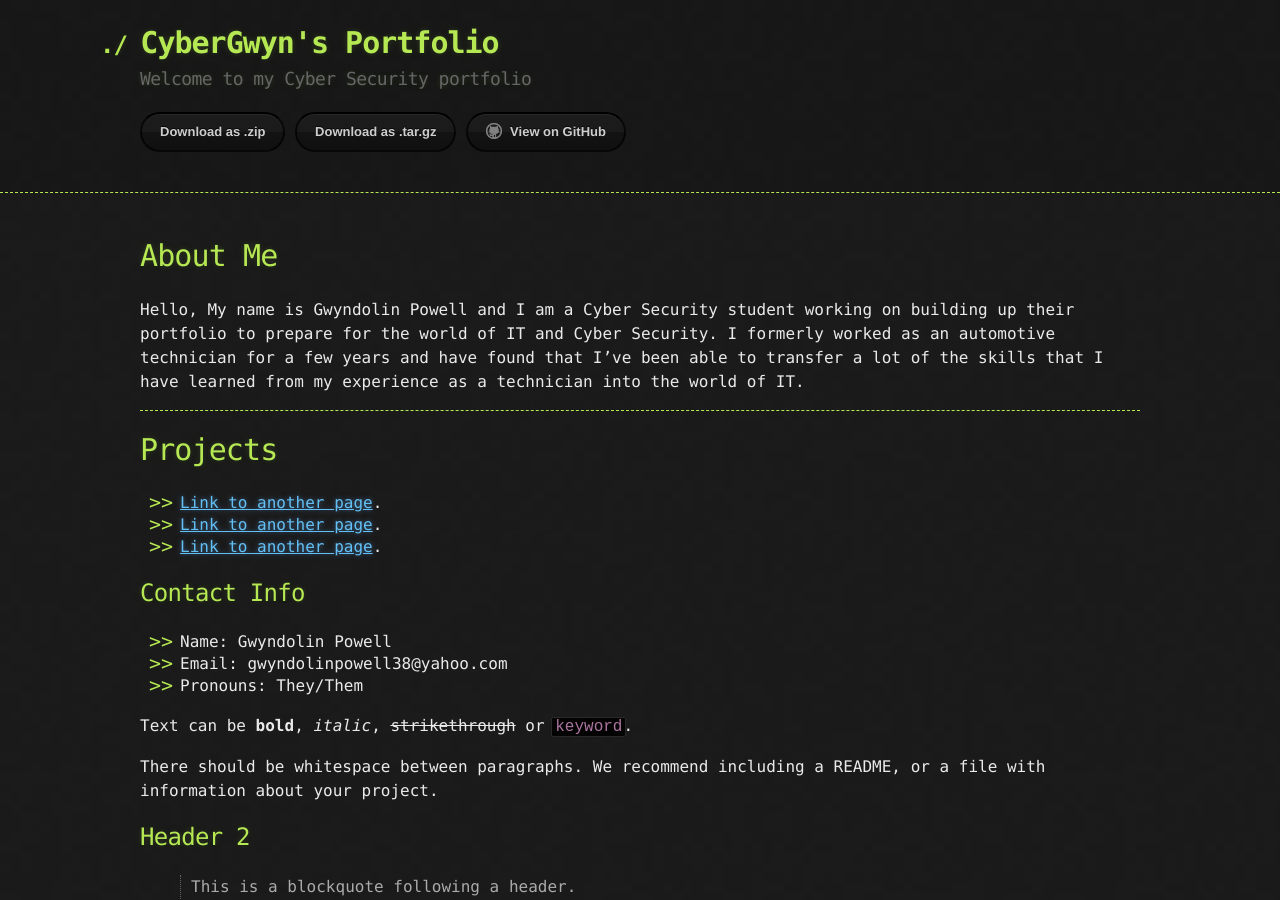
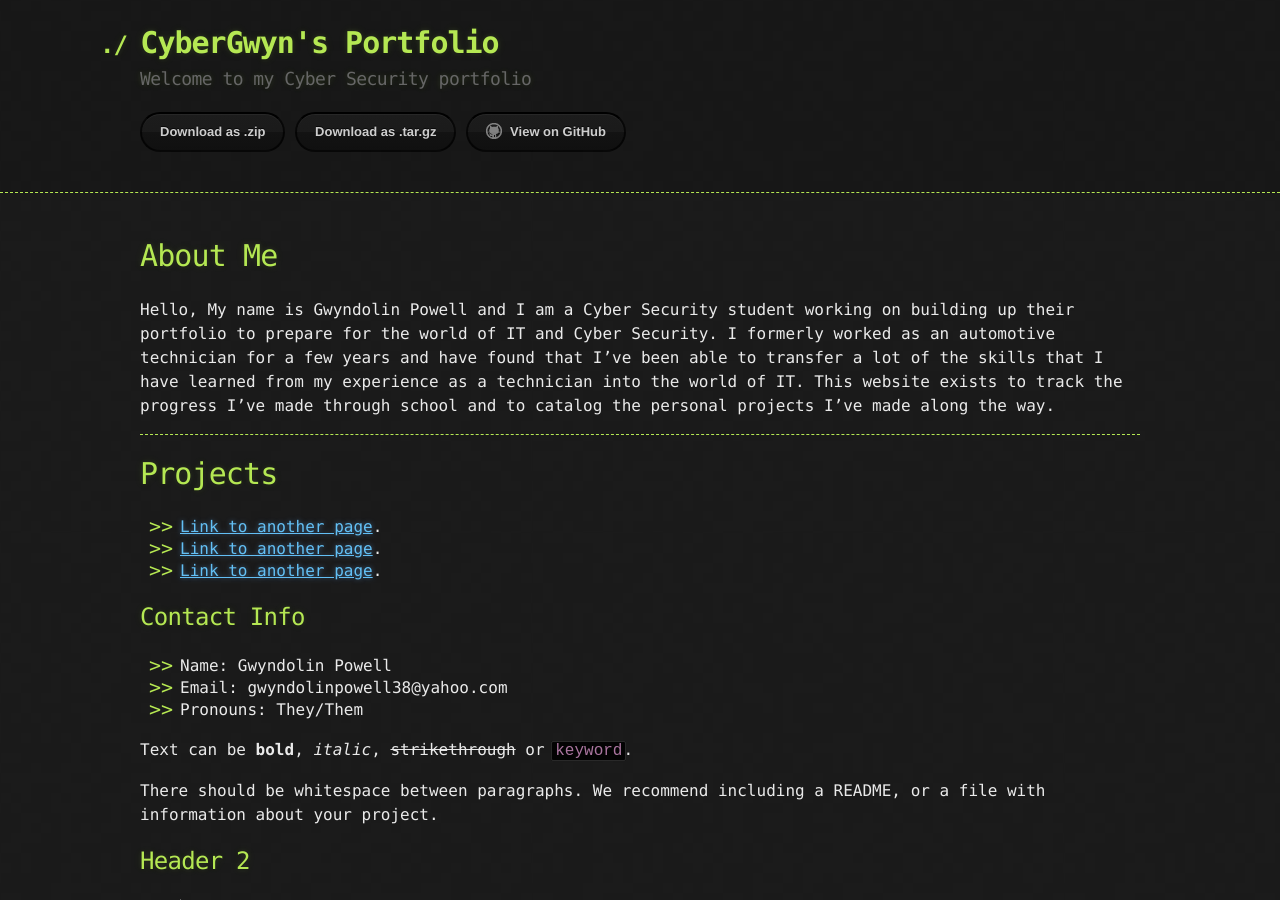
Before and after one commit to CyberGwyn/CyberGwyn.github.io, a Jekyll site: the page built from index.md, in a window 1280 px wide and 900 px high. Built offline with Jekyll 4.4.1, drawn with Linux system fonts in a browser that asks for light colours; our own code applies the rules of GitHub Pages for plain Markdown files.

Commit message:
Update index.md

```diff
--- a/index.md
+++ b/index.md
@@ -4,7 +4,7 @@
 
 # About Me
 
-Hello, My name is Gwyndolin Powell and I am a Cyber Security student working on building up their portfolio to prepare for the world of IT and Cyber Security. I formerly worked as an automotive technician for a few years and have found that I've been able to transfer a lot of the skills that I have learned from my experience as a technician into the world of IT.
+Hello, My name is Gwyndolin Powell and I am a Cyber Security student working on building up their portfolio to prepare for the world of IT and Cyber Security. I formerly worked as an automotive technician for a few years and have found that I've been able to transfer a lot of the skills that I have learned from my experience as a technician into the world of IT. This website exists to track the progress I've made through school and to catalog the personal projects I've made along the way.
 >
 
 * * *
```
